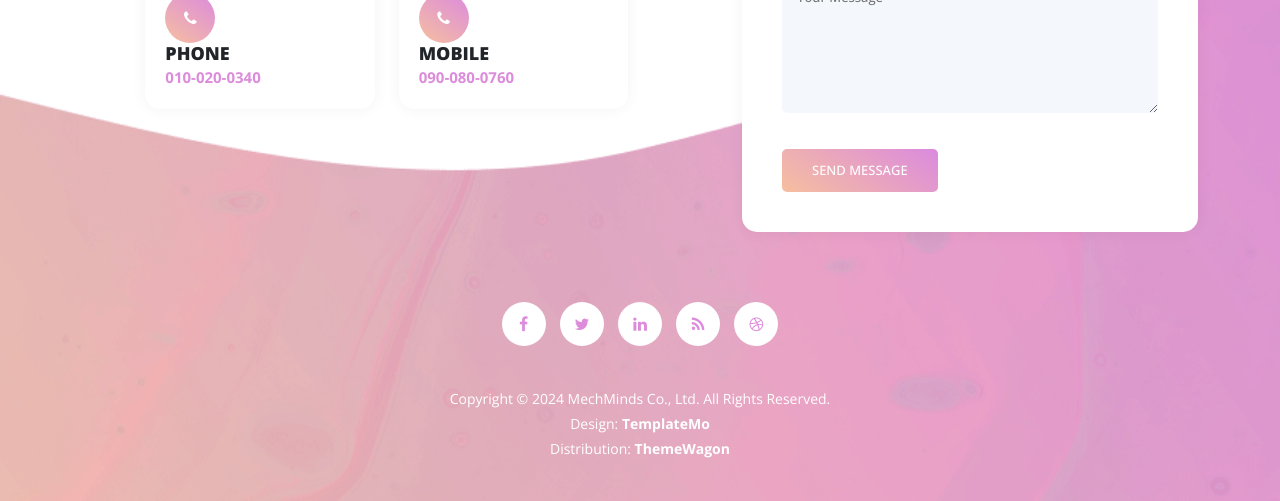
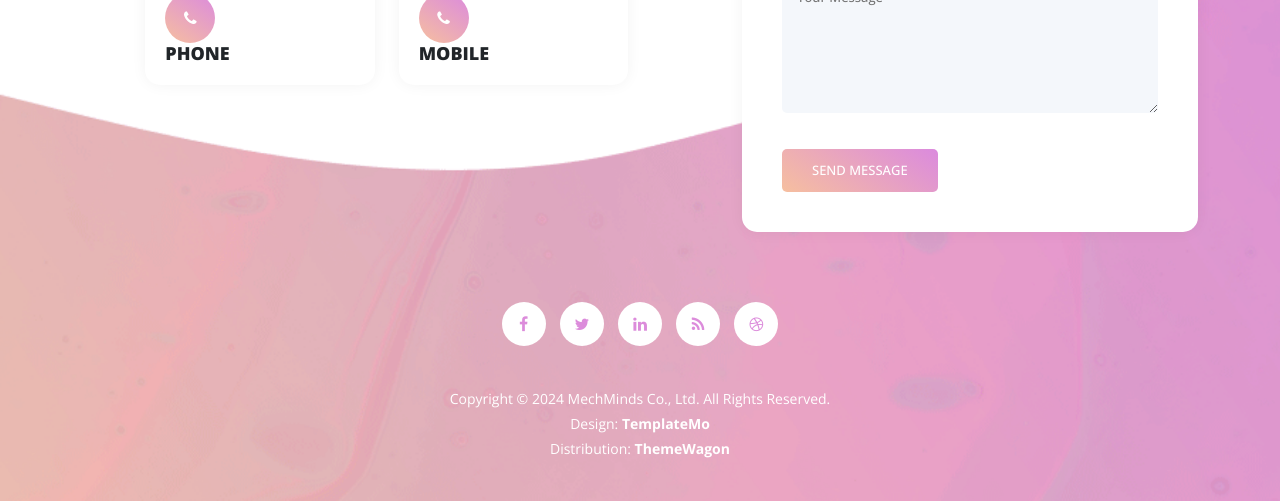
Before and after one commit to kcir-roberto/mechminds, a plain HTML site: page index.html in a window 1280 px wide. Shown: the part 5214-5715 px from the top of the page. Drawn offline with nearby package versions, Linux system fonts and the light colour scheme.

Commit message:
Final commit

```diff
--- a/index.html
+++ b/index.html
@@ -528,7 +528,6 @@ https://templatemo.com/tm-573-eduwell
                     <i class="fa fa-phone"></i>
                   </div>
                   <h4>Phone</h4>
-                  <span>010-020-0340</span>
                 </div>
               </div>
               <div class="col-lg-4">
@@ -537,7 +536,6 @@ https://templatemo.com/tm-573-eduwell
                     <i class="fa fa-phone"></i>
                   </div>
                   <h4>Mobile</h4>
-                  <span>090-080-0760</span>
                 </div>
               </div>
             </div>
```
